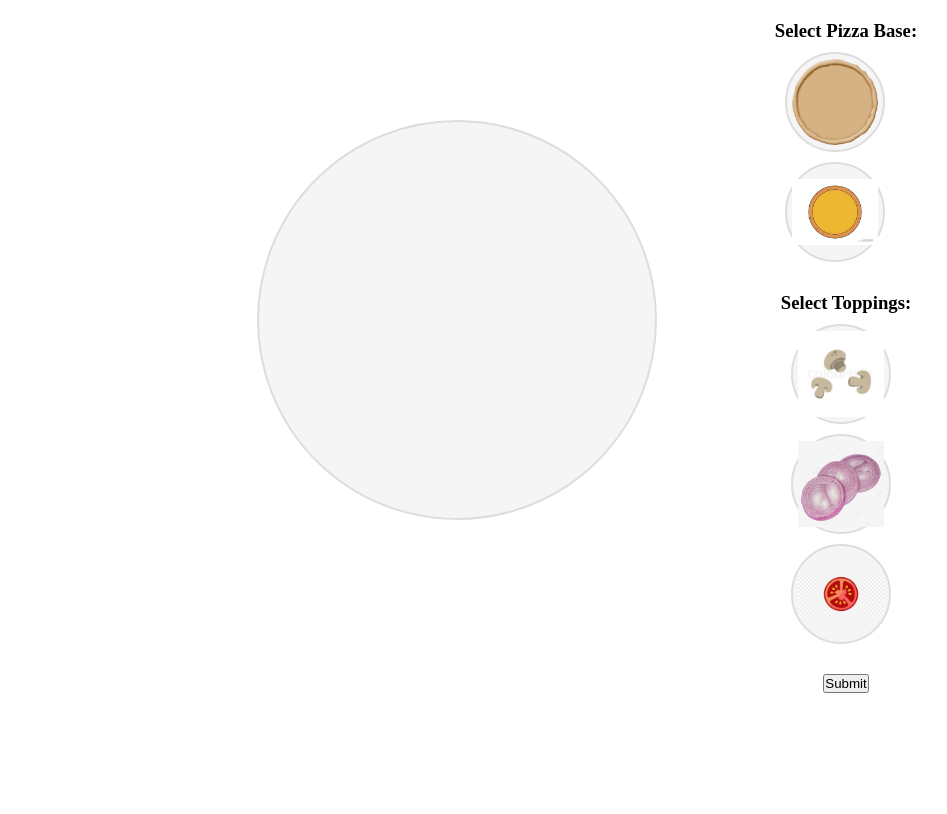
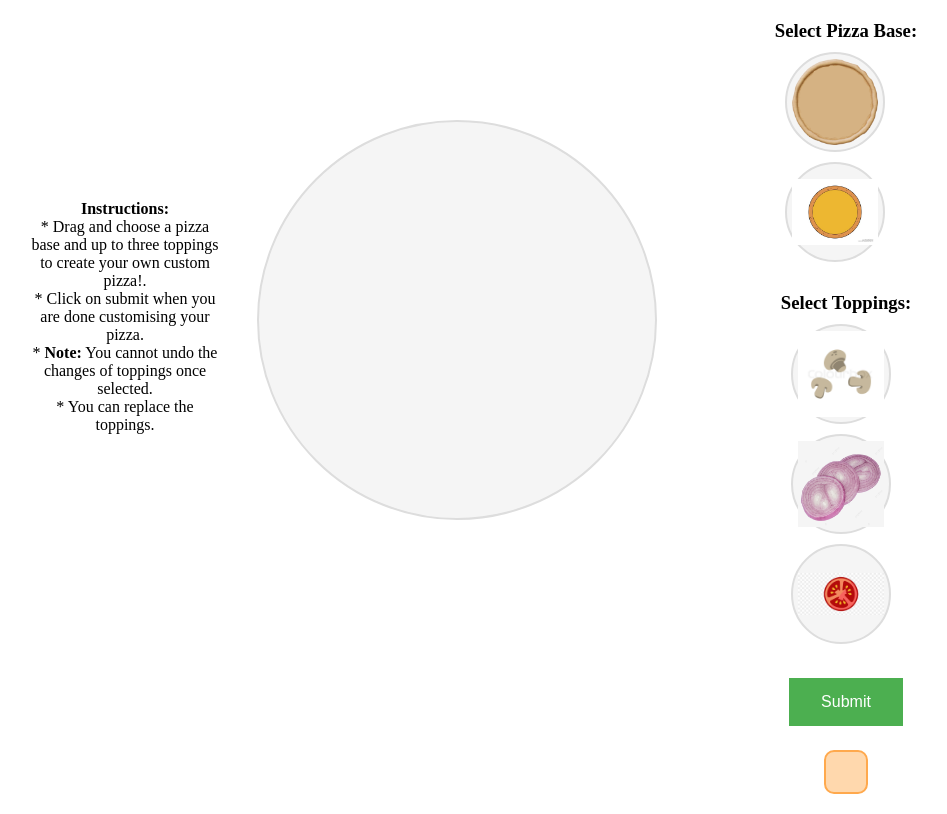
Before and after one commit to Abhiram-Mithur/Pizza-App, a plain HTML site: page index.html in a window 1280 px wide. Shown: the whole page, without its empty margins (3-950 px from the left). Drawn offline with Linux system fonts and the light colour scheme.

Commit message:
update:Final commit

```diff
--- a/index.html
+++ b/index.html
@@ -1,30 +1,45 @@
 <!DOCTYPE html>
 <html>
+
 <head>
 	<title>Pizza Design App</title>
 	<link rel="stylesheet" type="text/css" href="style.css">
 </head>
+
 <body>
+
 
 
 	<div class="container">
 		<div id="pizza-circle"></div>
+		<div id="instructions">
+			<p><strong>Instructions:</strong><br>
+				* Drag and choose a pizza base and up to three toppings to create your own custom pizza!.<br>
+				* Click on submit when you are done customising your pizza.<br>
+				* <strong>Note:</strong> You cannot undo the changes of toppings once selected.<br>
+				* You can replace the toppings. </p>
+		</div>
+
 		<div class="options">
 			<div class="pizza-bases">
 				<h3>Select Pizza Base:</h3>
-				<div class="base" id="base1"data-name="Thin Crust +"><img src="pizza base 1.png" alt="Pizza Base 1" draggable="true" ></div>
-				<div class="base" id="base2"data-name="Thick Crust +"><img src="pizza base 2.jpg" alt="Pizza Base 2" draggable="true" ></div>
+				<div class="base" id="base1" data-name="Thin Crust +"><img src="pizza base 1.png" alt="Pizza Base 1"
+						draggable="true"></div>
+				<div class="base" id="base2" data-name="Thick Crust +"><img src="pizza base 2.jpg" alt="Pizza Base 2"
+						draggable="true"></div>
 			</div>
 
-            <div class="toppings">
+			<div class="toppings">
 				<h3>Select Toppings:</h3>
-				<div class="topping" id="topping1"data-name="mushroom"><img src="mushroom.jpg" alt="Topping 1"></div>
-				<div class="topping" id="topping2"data-name="onion"><img src="onion.jpg" alt="Topping 2"></div>
-				<div class="topping" id="topping3"data-name="tomatoes"><img src="tomatoes.png" alt="Topping 3"></div>
+				<div class="topping" id="topping1" data-name="Mushrooms"><img src="mushroom.jpg" alt="Topping 1"></div>
+				<div class="topping" id="topping2" data-name="Onions"><img src="onion.jpg" alt="Topping 2"></div>
+				<div class="topping" id="topping3" data-name="Tomatoes"><img src="tomatoes.png" alt="Topping 3"></div>
 			</div>
 
-			<button id="submit-btn">Submit</button>
-			<div id="result"></div>
+			<button id="submit-btn" class="custom-button">Submit</button>
+
+			<div id="result" class="custom-result"></div>
+
 
 		</div>
 	</div>
@@ -33,4 +48,5 @@
 
 	<script src="script.js"></script>
 </body>
+
 </html>
--- a/script.js
+++ b/script.js
@@ -6,9 +6,9 @@ const bases = document.querySelectorAll('.base');
 
 // Loop through each base element
 bases.forEach(base => {
-  // Add a "dragstart" event listener to each base element
+  //  "dragstart" event
   base.addEventListener('dragstart', event => {
-    // Set the data transfer with the base ID
+    // Set the data
     event.dataTransfer.setData('text/plain', base.id);
   });
 });
@@ -18,20 +18,20 @@ const toppings = document.querySelectorAll('.topping');
 
 // Loop through each topping element
 toppings.forEach(topping => {
-  // Add a "dragstart" event listener to each topping element
+  // "dragstart"
   topping.addEventListener('dragstart', event => {
-    // Set the data transfer with the topping ID
+    // Set the data
     event.dataTransfer.setData('text/plain', topping.id);
   });
 });
 
-// Add a "dragover" event listener to the pizza circle element
+//"dragover" event
 pizzaCircle.addEventListener('dragover', event => {
   // Prevent default behavior to allow dropping
   event.preventDefault();
 });
 
-// Add a "drop" event listener to the pizza circle element
+// "drop" event
 pizzaCircle.addEventListener('drop', event => {
   // Prevent default behavior to avoid opening the dropped element as a URL
   event.preventDefault();
@@ -42,24 +42,25 @@ pizzaCircle.addEventListener('drop', event => {
   // Get the dropped element
   const element = document.querySelector(`#${elementId}`);
 
-  // If the dropped element is a base and there's already a base on the pizza, remove it
+  //Checking if the dropped element is a base, or remove it
   if (element.classList.contains('base') && pizzaCircle.querySelector('.base')) {
     pizzaCircle.removeChild(pizzaCircle.querySelector('.base'));
   }
 
-  // If the dropped element is a topping and there are already 3 toppings on the pizza, don't do anything
+  //Check  if the dropped element is a topping and allow maximum amount of toppings available to drag and drop
   if (element.classList.contains('topping') && pizzaCircle.querySelectorAll('.topping').length >= 3) {
     return;
   }
 
-  // If the dropped element is a base, add it to the pizza circle as the first child
+  // If the dropped element is a base, add it to the pizza circle in first position
   if (element.classList.contains('base')) {
     pizzaCircle.insertBefore(element, pizzaCircle.firstChild);
   } else {
-    // If the dropped element is a topping, add it to the pizza circle as the last child
+    // If the dropped element is a topping, add it to the pizza circle as the last position
     pizzaCircle.appendChild(element);
   }
 });
+// Submit button to final the selected pizza
 
 const submitBtn = document.getElementById('submit-btn');
 const result = document.getElementById('result');
@@ -71,6 +72,7 @@ submitBtn.addEventListener('click', () => {
   for (let i = 0; i < elements.length; i++) {
     elementsList += elements[i].getAttribute('data-name') + '<br>';
   }
+  //Display the result of the choosen pizza
 
-  result.innerHTML ="you have choosen:"+'<br>'+ elementsList+"pizza";
+  result.innerHTML = "you have choosen:" + '<br>' + elementsList + "Pizza";
 });
--- a/style.css
+++ b/style.css
@@ -1,4 +1,4 @@
-*{
+* {
 	margin: 0;
 	padding: 0;
 	box-sizing: border-box;
@@ -22,7 +22,8 @@
 	align-items: center;
 }
 
-.pizza-bases, .toppings {
+.pizza-bases,
+.toppings {
 	margin-bottom: 20px;
 }
 
@@ -30,7 +31,8 @@ h3 {
 	margin-bottom: 10px;
 }
 
-.base, .topping {
+.base,
+.topping {
 	width: 100px;
 	height: 100px;
 	background-color: #F5F5F5;
@@ -43,7 +45,8 @@ h3 {
 	cursor: pointer;
 }
 
-.base img, .topping img {
+.base img,
+.topping img {
 	max-width: 90%;
 	max-height: 90%;
 	object-fit: contain;
@@ -58,11 +61,6 @@ h3 {
 }
 
 #pizza-circle {
-	/* width: 300px;
-	height: 300px;
-	border: 2px dashed black;
-	border-radius: 50%;
-	margin: 20px auto; */
 
 	width: 400px;
 	height: 400px;
@@ -74,9 +72,40 @@ h3 {
 	justify-content: center;
 	align-items: center;
 	cursor: pointer;
+}
+
+.custom-button {
+	background-color: #4CAF50;
+
+	border: none;
+	color: white;
+	padding: 15px 32px;
+	text-align: center;
+	text-decoration: none;
+	display: inline-block;
+	font-size: 16px;
+	margin: 4px 2px;
+	cursor: pointer;
+}
+
+.custom-result {
+	background-color: #ffd8ad;
+	border: 2px solid #ffa94d;
+	border-radius: 10px;
+	color: #6d4c41;
+	font-family: Arial, sans-serif;
+	font-size: 18px;
+	margin-top: 20px;
+	padding: 20px;
+	text-align: center;
+}
+
+#instructions {
+	position: absolute;
+	bottom: 40%;
+	top: 25%;
+	left: 10%;
+	transform: translateX(-50%);
+	width: 200px;
+	text-align: center;
   }
-
-  #pizza-circle > img{
-	width: 100%;
-	height: 100%;
-  }
```
